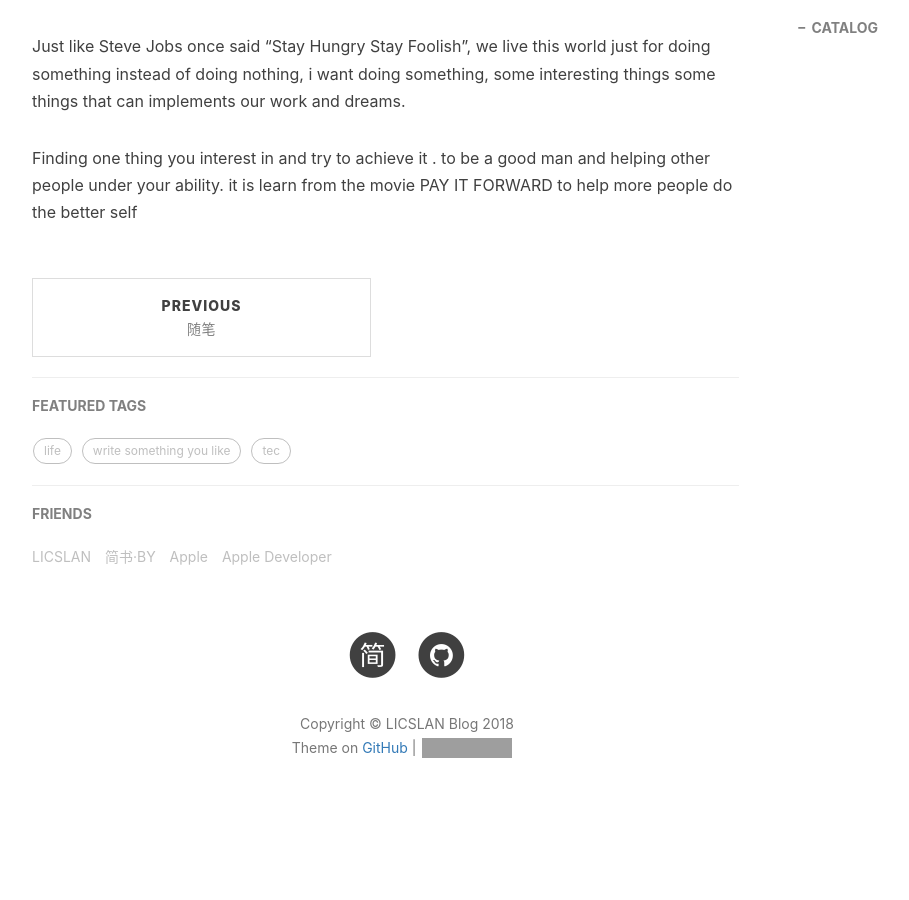
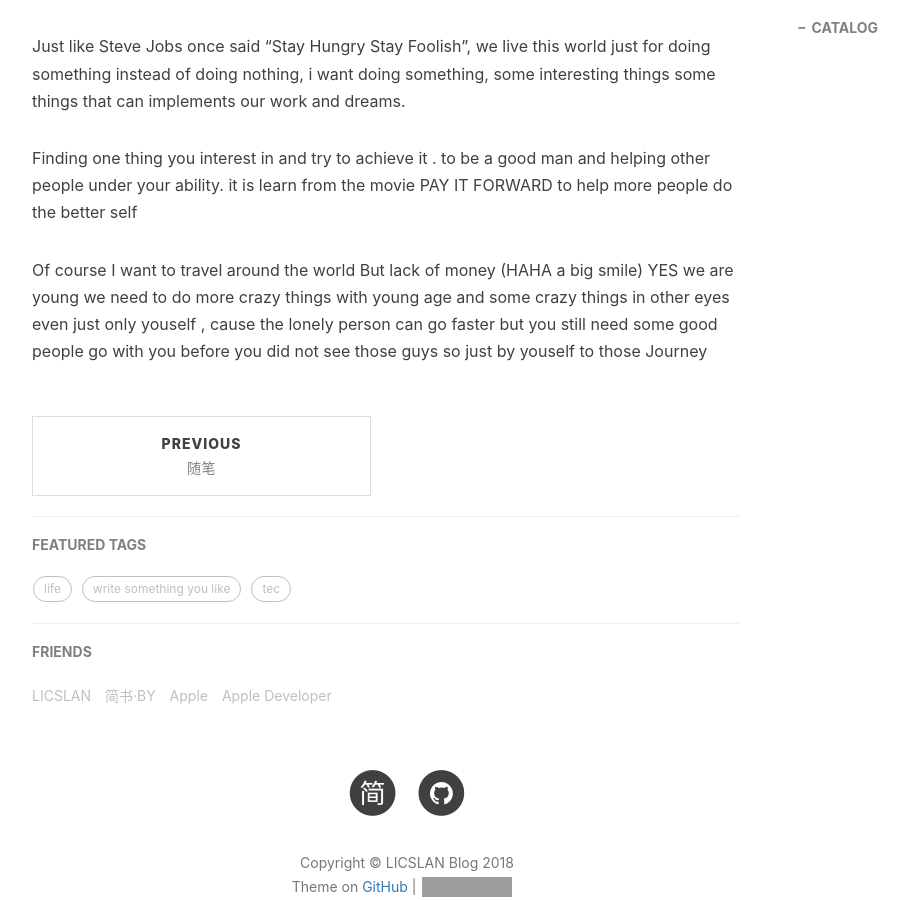
Before and after one commit to licslan/licslan.github.io, a Jekyll site: the page built from _posts/2018-12-23-学习多种语言的想法.md, in a window 1280 px wide and 900 px high, scrolled down 1260 px. Shown: the whole window, without its empty margins (233-1142 px from the left). Built offline with Jekyll 4.4.1, drawn with Linux system fonts in a browser that asks for light colours; nearby versions of some CDN libraries; comment, search, counter and statistics services are not loaded; before the commit the page ends 2112 px from its top, so only the background shows below that; grey boxes are pictures that could not be loaded.

Commit message:
Update 2018-12-23-学习多种语言的想法.md

```diff
--- a/_posts/2018-12-23-学习多种语言的想法.md
+++ b/_posts/2018-12-23-学习多种语言的想法.md
@@ -24,3 +24,5 @@ The first one is high salary，secondly is bigdata to deal with those languages
 Just like Steve Jobs once said "Stay Hungry Stay Foolish", we live this world just for doing something instead of doing nothing, i want doing something, some interesting things some things that can implements our work and dreams.<br>
 
 Finding one thing you interest in and try to achieve it . to be a good man and helping other people under your ability. it is learn from the movie PAY IT FORWARD  to help more people do the better self<br>
+
+Of course I want to travel around the world But lack of money  (HAHA  a big smile)  YES  we are young  we need to do more crazy things with young age and some crazy things in other eyes even just only youself , cause the lonely person can go faster but you still need some good people go with you before you did not see those guys so just by youself to those Journey
```
